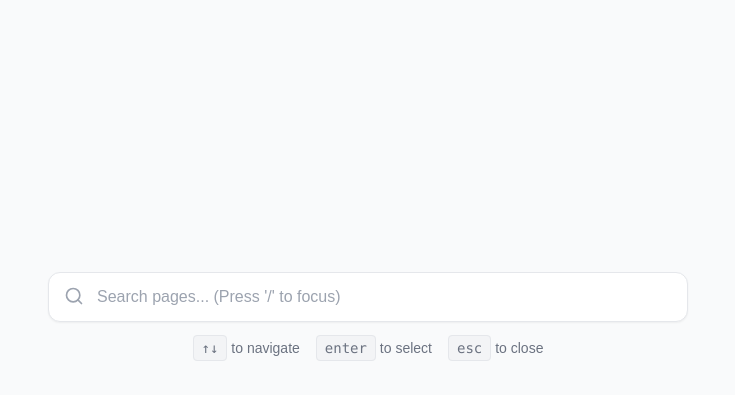
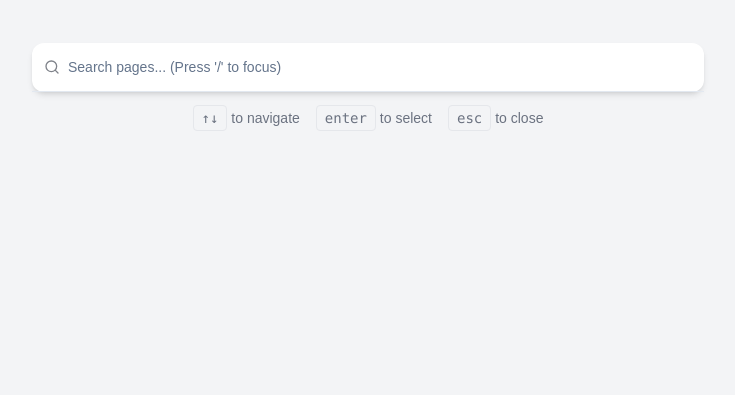
Before and after one commit to disCodeOri/IBDP-SIMS, a Next.js app in the folder indexengineer/: page / in a window 1280 px wide. Shown: the part 101-496 px from the top of the page, without its empty margins (272-1007 px from the left). Built offline with nearby package versions, Linux system fonts and the light colour scheme.

Commit message:
Implemented a sitewide spotlight search feature. Fixed bugs around unnecessary scrollbars, border and unwanted encasings around certain shadcn/ui components.

```diff
--- a/indexengineer/src/app/globals.css
+++ b/indexengineer/src/app/globals.css
@@ -2,21 +2,7 @@
 @tailwind components;
 @tailwind utilities;
 
-:root {
-  --background: #ffffff;
-  --foreground: #171717;
-}
-
-@media (prefers-color-scheme: dark) {
-  :root {
-    --background: #0a0a0a;
-    --foreground: #ededed;
-  }
-}
-
 body {
-  color: var(--foreground);
-  background: var(--background);
   font-family: Arial, Helvetica, sans-serif;
 }
 
@@ -25,3 +11,68 @@ body {
     text-wrap: balance;
   }
 }
+
+@layer base {
+  :root {
+    --background: 0 0% 100%;
+    --foreground: 222.2 84% 4.9%;
+    --card: 0 0% 100%;
+    --card-foreground: 222.2 84% 4.9%;
+    --popover: 0 0% 100%;
+    --popover-foreground: 222.2 84% 4.9%;
+    --primary: 222.2 47.4% 11.2%;
+    --primary-foreground: 210 40% 98%;
+    --secondary: 210 40% 96.1%;
+    --secondary-foreground: 222.2 47.4% 11.2%;
+    --muted: 210 40% 96.1%;
+    --muted-foreground: 215.4 16.3% 46.9%;
+    --accent: 210 40% 96.1%;
+    --accent-foreground: 222.2 47.4% 11.2%;
+    --destructive: 0 84.2% 60.2%;
+    --destructive-foreground: 210 40% 98%;
+    --border: 214.3 31.8% 91.4%;
+    --input: 214.3 31.8% 91.4%;
+    --ring: 222.2 84% 4.9%;
+    --chart-1: 12 76% 61%;
+    --chart-2: 173 58% 39%;
+    --chart-3: 197 37% 24%;
+    --chart-4: 43 74% 66%;
+    --chart-5: 27 87% 67%;
+    --radius: 0.5rem;
+  }
+  .dark {
+    --background: 222.2 84% 4.9%;
+    --foreground: 210 40% 98%;
+    --card: 222.2 84% 4.9%;
+    --card-foreground: 210 40% 98%;
+    --popover: 222.2 84% 4.9%;
+    --popover-foreground: 210 40% 98%;
+    --primary: 210 40% 98%;
+    --primary-foreground: 222.2 47.4% 11.2%;
+    --secondary: 217.2 32.6% 17.5%;
+    --secondary-foreground: 210 40% 98%;
+    --muted: 217.2 32.6% 17.5%;
+    --muted-foreground: 215 20.2% 65.1%;
+    --accent: 217.2 32.6% 17.5%;
+    --accent-foreground: 210 40% 98%;
+    --destructive: 0 62.8% 30.6%;
+    --destructive-foreground: 210 40% 98%;
+    --border: 217.2 32.6% 17.5%;
+    --input: 217.2 32.6% 17.5%;
+    --ring: 212.7 26.8% 83.9%;
+    --chart-1: 220 70% 50%;
+    --chart-2: 160 60% 45%;
+    --chart-3: 30 80% 55%;
+    --chart-4: 280 65% 60%;
+    --chart-5: 340 75% 55%;
+  }
+}
+
+@layer base {
+  * {
+    @apply border-border;
+  }
+  body {
+    @apply bg-background text-foreground;
+  }
+}
--- a/indexengineer/src/app/layout.tsx
+++ b/indexengineer/src/app/layout.tsx
@@ -1,6 +1,7 @@
 import type { Metadata } from "next";
 import localFont from "next/font/local";
 import "./globals.css";
+import { CommandProvider } from "@/components/CommandProvider";
 
 const geistSans = localFont({
   src: "./fonts/GeistVF.woff",
@@ -24,11 +25,13 @@ export default function RootLayout({
   children: React.ReactNode;
 }>) {
   return (
-    <html lang="en">
+    <html lang="en" className="overflow-hidden">
       <body className={`${geistSans.variable} ${geistMono.variable} antialiased bg-gray-100 min-h-screen text-gray-900`}>
-        <main className="container mx-auto p-4">
-          {children}
-        </main>
+        <CommandProvider>
+          <main className="container mx-auto p-4">
+            {children}
+          </main>
+        </CommandProvider>
       </body>
     </html>
   );
--- a/indexengineer/src/app/page.tsx
+++ b/indexengineer/src/app/page.tsx
@@ -1,14 +1,23 @@
-import Link from 'next/link'
 import SearchNavigation from '@/components/SearchNavigation';
+import { Command } from '@/components/ui/command';
+import SearchContent from '@/components/SearchContent';
 
 export default function Home() {
-  return (
-    /*<div className="text-center">
-      <h1 className="text-4xl font-bold mb-4 text-gray-900">Welcome to the Scheduler App</h1>
-      <Link href="/scheduler" className="text-blue-500 hover:text-blue-700">
-        Go to Scheduler
-      </Link>
-    </div>*/
-    <SearchNavigation />
-  )
+  /*return (
+    //<SearchContent />
+    <div className="min-h-screen flex items-start justify-center pt-32">
+      <div className="w-full max-w-2xl">
+        <Command className="rounded-lg">
+
+          <SearchNavigation />
+        </Command>
+        <div className="mt-4 flex justify-center space-x-4 text-sm">
+          <span><kbd className="px-2 py-1 bg-gray-100 border border-gray-200 rounded">↑↓</kbd> to navigate</span>
+          <span><kbd className="px-2 py-1 bg-gray-100 border border-gray-200 rounded">enter</kbd> to select</span>
+          <span><kbd className="px-2 py-1 bg-gray-100 border border-gray-200 rounded">esc</kbd> to close</span>
+        </div>
+      </div>
+    </div>
+  );*/
+  return <SearchNavigation />;
 }
--- /dev/null
+++ b/indexengineer/src/components/CommandProvider.tsx
@@ -0,0 +1,39 @@
+"use client"
+
+import React, { createContext, useContext, useState, useEffect, ReactNode } from 'react';
+import { CommandDialog } from "@/components/ui/command";
+import SearchContent from '@/components/SearchContent';
+
+const CommandContext = createContext<{ openCommandBar: () => void }>({
+  openCommandBar: () => {},
+});
+
+export const CommandProvider = ({ children }: { children: ReactNode }) => {
+  const [open, setOpen] = useState(false);
+
+  useEffect(() => {
+    const down = (e: KeyboardEvent) => {
+      if (e.key === "/" &&
+          !(e.target instanceof HTMLInputElement) &&
+          !(e.target instanceof HTMLTextAreaElement) &&
+          window.location.pathname !== '/') {
+        e.preventDefault();
+        setOpen(true);
+      }
+    };
+
+    document.addEventListener("keydown", down);
+    return () => document.removeEventListener("keydown", down);
+  }, []);
+
+  return (
+    <CommandContext.Provider value={{ openCommandBar: () => setOpen(true) }}>
+      {children}
+      <CommandDialog open={open} onOpenChange={setOpen}>
+        <SearchContent />
+      </CommandDialog>
+    </CommandContext.Provider>
+  );
+};
+
+export const useCommand = () => useContext(CommandContext);
--- /dev/null
+++ b/indexengineer/src/components/SearchContent.tsx
@@ -0,0 +1,51 @@
+"use client";
+
+import React from 'react';
+import {
+  CommandInput,
+  CommandList,
+  CommandEmpty,
+  CommandGroup,
+  CommandItem,
+} from "@/components/ui/command";
+import { ArrowRight } from "lucide-react";
+
+const pages = [
+  { title: 'Scheduler', path: '/scheduler', description: 'Manage your tasks and calendar' },
+  { title: 'Note Taker', path: '/notes', description: 'Take and organize your study notes' },
+  { title: 'University', path: '/university', description: 'Track university applications and deadlines' },
+  { title: 'Sports Tracker', path: '/sports', description: 'Monitor your triathlon, Muay Thai, and fitness progress' },
+  { title: 'Mental Health', path: '/mental-health', description: 'Track your well-being and relaxation activities' },
+  { title: 'Analytics', path: '/analytics', description: 'View your performance metrics and insights' }
+];
+
+const SearchContent = () => {
+  return (
+    <>
+      <CommandInput placeholder="Search pages... (Press '/' to focus)" />
+      <CommandList>
+        <CommandEmpty>No results found.</CommandEmpty>
+        <CommandGroup heading="Pages">
+          {pages.map((page) => (
+            <CommandItem
+              key={page.path}
+              value={page.title}
+              onSelect={() => {
+                window.location.href = page.path;
+              }}
+              className="flex items-center justify-between py-3"
+            >
+              <div>
+                <p className="font-medium text-sm">{page.title}</p>
+                <p className="text-sm text-gray-500">{page.description}</p>
+              </div>
+              <ArrowRight className="h-4 w-4 text-blue-500 opacity-0 group-aria-selected:opacity-100" />
+            </CommandItem>
+          ))}
+        </CommandGroup>
+      </CommandList>
+    </>
+  );
+};
+
+export default SearchContent;
--- a/indexengineer/src/components/SearchNavigation.tsx
+++ b/indexengineer/src/components/SearchNavigation.tsx
@@ -1,7 +1,16 @@
-'use client';
+"use client";
 
-import React, { useState, useEffect, useRef } from 'react';
-import { Search, ArrowRight } from 'lucide-react';
+import React from 'react';
+import {
+  Command,
+  CommandDialog,
+  CommandEmpty,
+  CommandGroup,
+  CommandInput,
+  CommandItem,
+  CommandList,
+} from "@/components/ui/command";
+import { Search, ArrowRight } from "lucide-react";
 
 const pages = [
   { title: 'Scheduler', path: '/scheduler', description: 'Manage your tasks and calendar' },
@@ -13,114 +22,67 @@ const pages = [
 ];
 
 const SearchNavigation = () => {
-  const [isOpen, setIsOpen] = useState(false);
-  const [query, setQuery] = useState('');
-  const [selectedIndex, setSelectedIndex] = useState(0);
-  const searchRef = useRef(null);
-  const containerRef = useRef(null);
+  const [open, setOpen] = React.useState(false);
+  const inputRef = React.useRef<HTMLInputElement>(null);
 
-  const filteredPages = pages.filter(page =>
-	page.title.toLowerCase().includes(query.toLowerCase()) ||
-	page.description.toLowerCase().includes(query.toLowerCase())
-  );
-
-  useEffect(() => {
-	const handleKeyDown = (e) => {
-	  if (e.key === '/' && e.target.tagName !== 'INPUT') {
+  React.useEffect(() => {
+    const down = (e: KeyboardEvent) => {
+      if (e.key === "/" && (e.target as HTMLElement).tagName !== "INPUT") {
         e.preventDefault();
-		searchRef.current?.focus();
-	  }
-	  if (!isOpen) return;
-
-	  switch(e.key) {
-		case 'ArrowDown':
-		  e.preventDefault();
-		  setSelectedIndex(prev =>
-			prev < filteredPages.length - 1 ? prev + 1 : prev
-		  );
-		  break;
-		case 'ArrowUp':
-		  e.preventDefault();
-		  setSelectedIndex(prev => prev > 0 ? prev - 1 : 0);
-		  break;
-		case 'Enter':
-		  e.preventDefault();
-		  if (filteredPages[selectedIndex]) {
-			window.location.href = filteredPages[selectedIndex].path;
-		  }
-		  break;
-		case 'Escape':
-		  setIsOpen(false);
-		  searchRef.current?.blur();
-		  break;
+        inputRef.current?.focus();
+        setOpen(true);
       }
     };
 
-	window.addEventListener('keydown', handleKeyDown);
-	return () => window.removeEventListener('keydown', handleKeyDown);
-  }, [isOpen, selectedIndex, filteredPages]);
-
-  useEffect(() => {
-	const handleClickOutside = (event) => {
-	  if (containerRef.current && !containerRef.current.contains(event.target)) {
-		setIsOpen(false);
-	  }
-	};
-
-	document.addEventListener('mousedown', handleClickOutside);
-	return () => document.removeEventListener('mousedown', handleClickOutside);
+    document.addEventListener("keydown", down);
+    return () => document.removeEventListener("keydown", down);
   }, []);
 
   return (
-	<div className="min-h-screen flex items-center justify-center bg-gray-50">
-	  <div className="w-full max-w-2xl px-4" ref={containerRef}>
+    <div className="flex items-start justify-center pt-32">
+      <div className="w-full max-w-2xl">
+        <Command className="rounded-xl shadow-md overflow-visible">
           <div className="relative">
-		  <div className="relative">
-			<Search className="absolute left-4 top-3.5 h-5 w-5 text-gray-400" />
-			<input
-			  ref={searchRef}
-			  type="text"
+		  <CommandInput
+			ref={inputRef}
 			placeholder="Search pages... (Press '/' to focus)"
-			  value={query}
-			  onChange={(e) => {
-				setQuery(e.target.value);
-				setIsOpen(true);
-				setSelectedIndex(0);
+			className="h-12"
+			onFocus={() => setOpen(true)}
+			onBlur={() => {
+				setTimeout(() => setOpen(false), 200);
 			}}
-			  onFocus={() => setIsOpen(true)}
-			  className="w-full py-3 pl-12 pr-4 text-gray-900 bg-white border border-gray-200 rounded-xl shadow-sm focus:outline-none focus:ring-2 focus:ring-blue-500"
+			onKeyDown={(e) => {
+				if (e.key === "Escape") {
+				inputRef.current?.blur();
+				setOpen(false);
+				}
+			}}
 			/>
           </div>
-
-		  {isOpen && filteredPages.length > 0 && (
-			<div className="absolute mt-2 w-full bg-white rounded-xl shadow-lg border border-gray-200 overflow-hidden">
-			  <ul className="py-2">
-				{filteredPages.map((page, index) => (
-				  <li
+          {open && (
+            <CommandList>
+              <CommandEmpty>No results found.</CommandEmpty>
+              <CommandGroup heading="Pages">
+                {pages.map((page) => (
+                  <CommandItem
                     key={page.path}
-					className={`px-4 py-3 cursor-pointer flex items-center justify-between ${
-					  index === selectedIndex ? 'bg-blue-50' : 'hover:bg-gray-50'
-					}`}
-					onMouseEnter={() => setSelectedIndex(index)}
-					onClick={() => window.location.href = page.path}
+                    value={page.title}
+                    onSelect={() => {
+                      window.location.href = page.path;
+                    }}
+                    className="flex items-center justify-between py-3 cursor-pointer"
                   >
                     <div>
-					  <h3 className="text-sm font-medium text-gray-900">
-						{page.title}
-					  </h3>
-					  <p className="text-sm text-gray-500">
-						{page.description}
-					  </p>
+                      <p className="font-medium text-sm">{page.title}</p>
+                      <p className="text-sm text-gray-500">{page.description}</p>
                     </div>
-					{index === selectedIndex && (
-					  <ArrowRight className="h-4 w-4 text-blue-500" />
+                    <ArrowRight className="h-4 w-4 text-blue-500 opacity-0 group-aria-selected:opacity-100" />
+                  </CommandItem>
+                ))}
+              </CommandGroup>
+            </CommandList>
           )}
-				  </li>
-				))}
-			  </ul>
-			</div>
-		  )}
-		</div>
+        </Command>
 
         <div className="mt-4 flex justify-center space-x-4 text-sm text-gray-500">
           <span>
```
Lines whose indentation alone changed are shown as unchanged.
